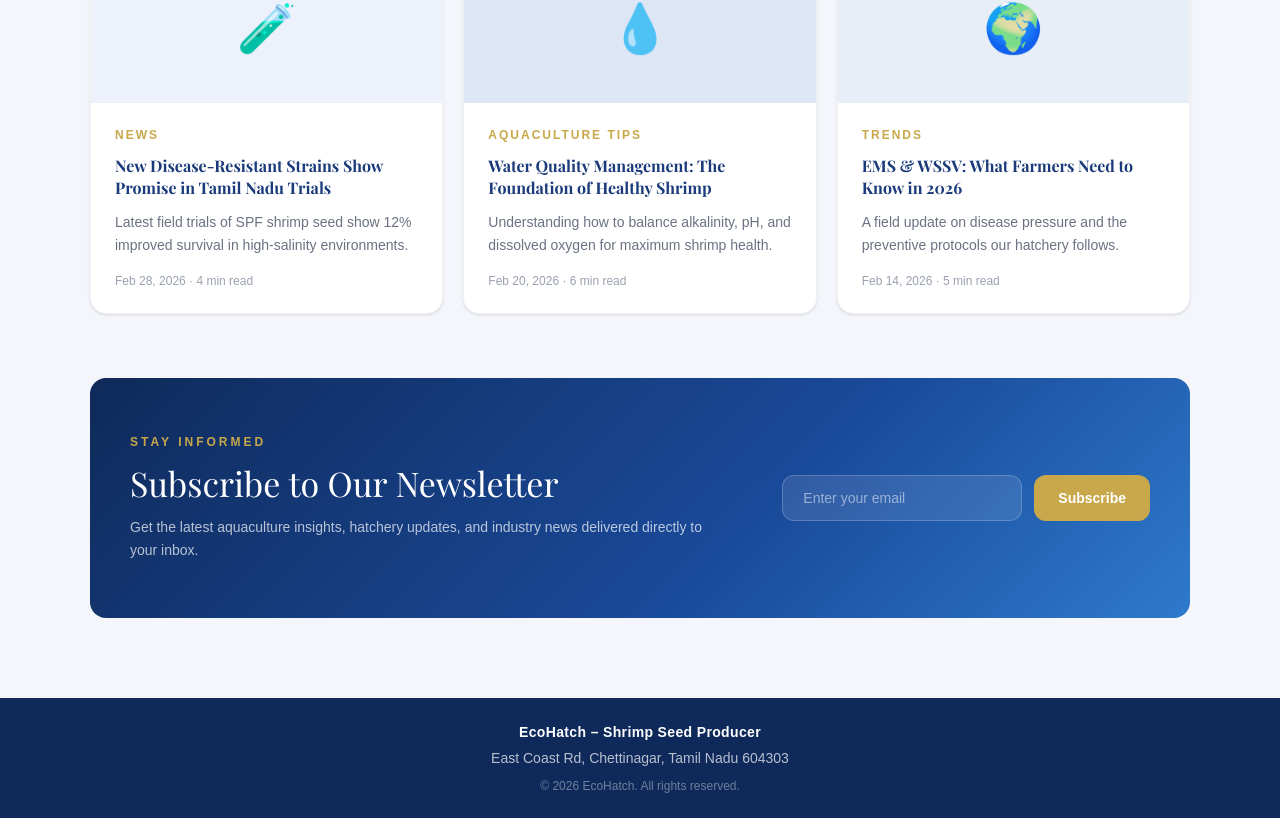
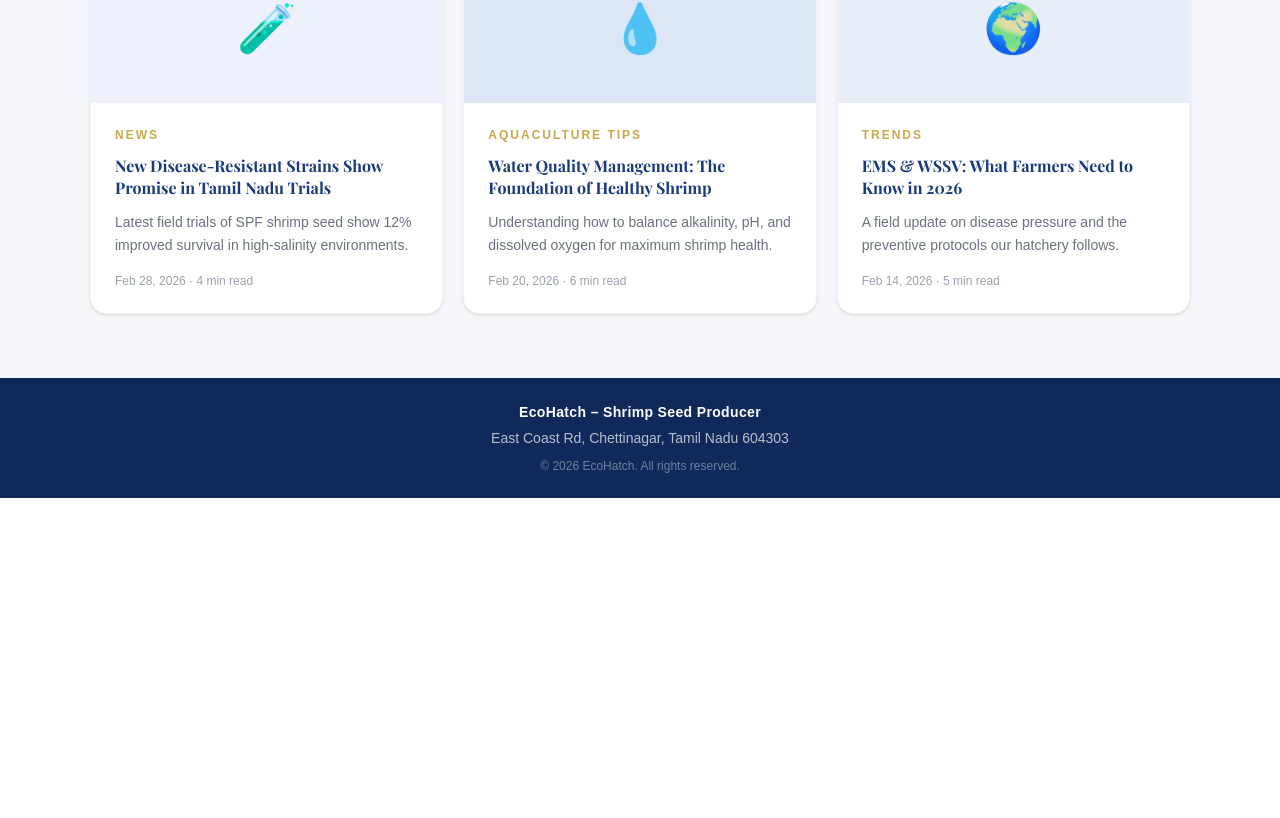
Before and after one commit to Aneesh-aj/echo_hatch, a Next.js app: page /blog in a window 1280 px wide. Shown: the part 1001-1819 px from the top of the page. After the commit the page ends 1499 px from the top, so only its background shows below. Built offline with nearby package versions, Linux system fonts and the light colour scheme; a web font is replaced by a local one.

Commit message:
cta removed

```diff
--- a/src/components/blog/BlogSection.tsx
+++ b/src/components/blog/BlogSection.tsx
@@ -8,7 +8,7 @@ const BlogSection = () => {
     <>
       <BlogHero />
       <BlogContent/>
-      <BlogCTA/>
+      {/* <BlogCTA/> */}
     </>
   );
 };
```
